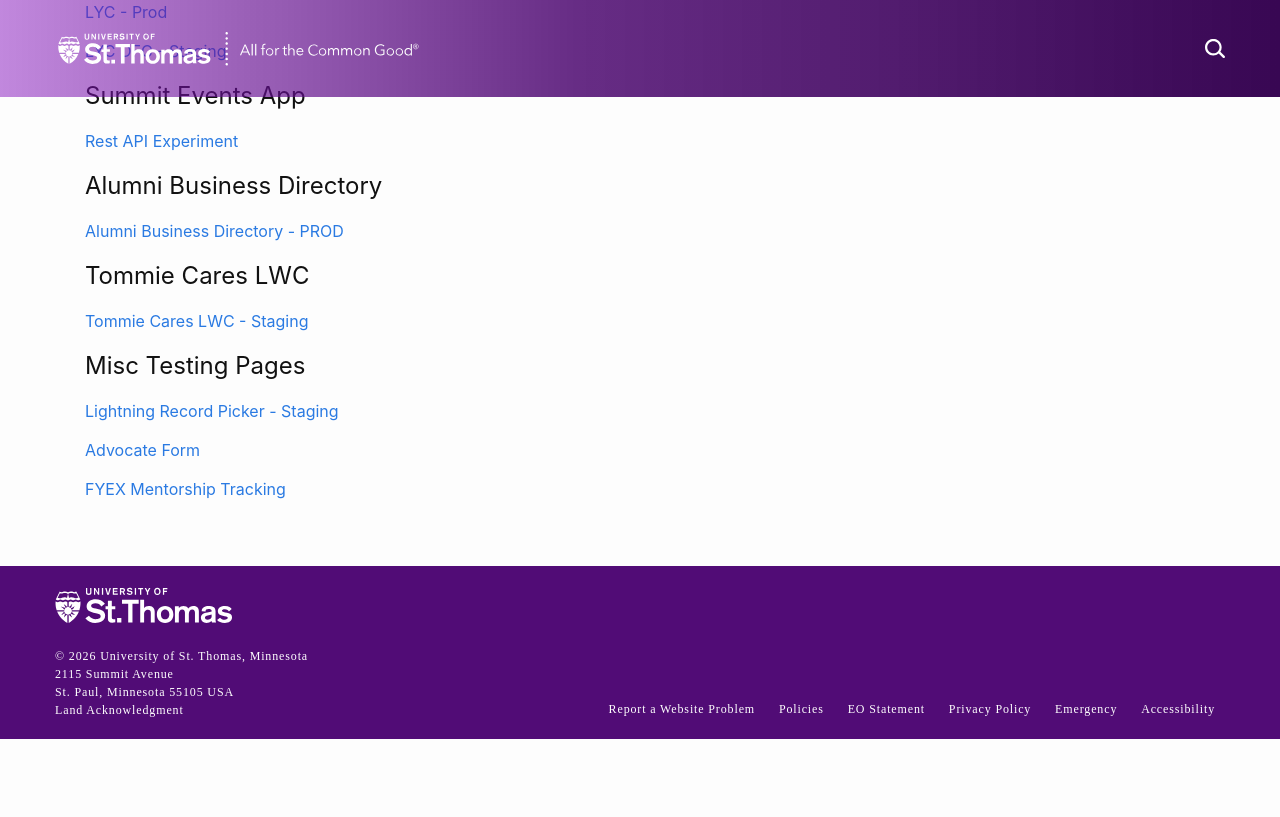
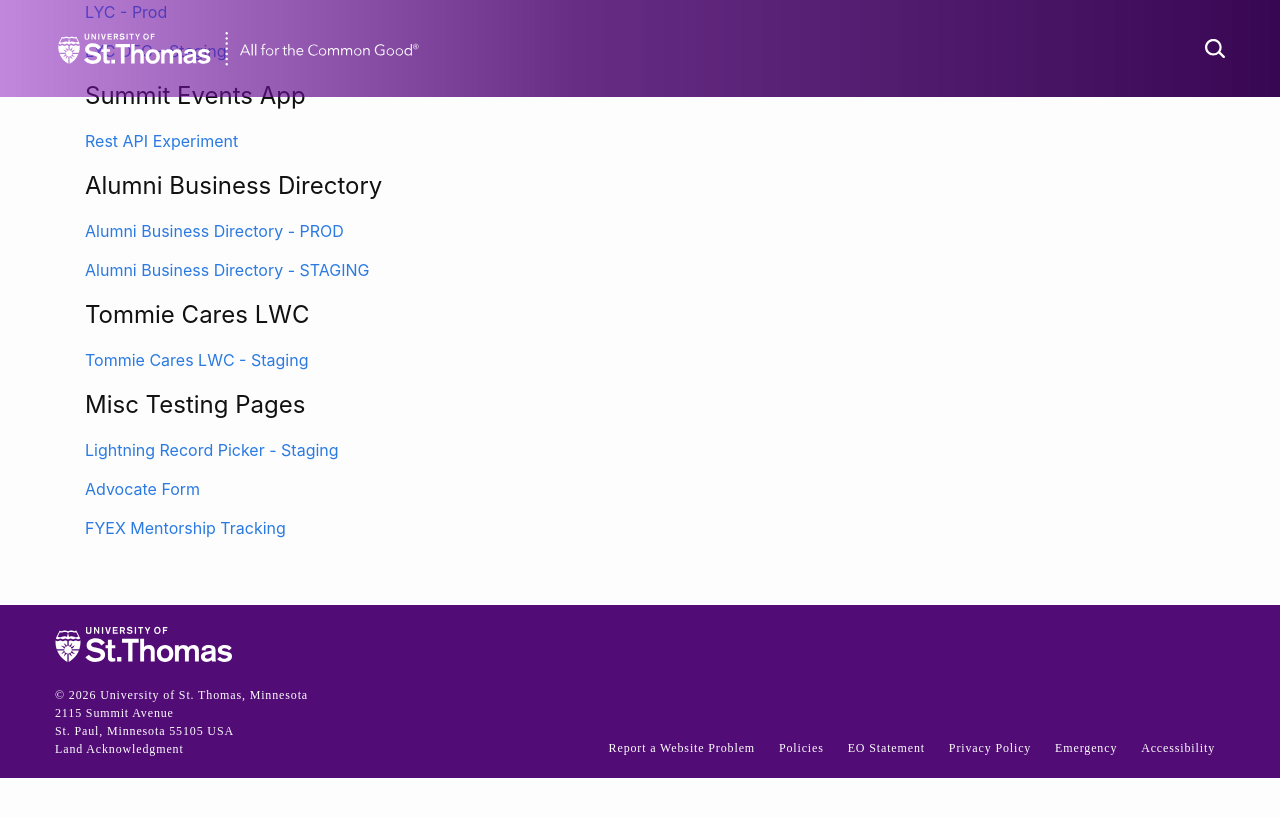
Before and after one commit to UniversityOfSaintThomas/crm_web_test, a Jekyll site: the page built from index.md, in a window 1280 px wide and 900 px high, scrolled down 640 px. Shown: the top 817 px of the window. Built offline with Jekyll 4.4.1, drawn with Linux system fonts in a browser that asks for light colours; some web fonts are replaced; our own code applies the rules of GitHub Pages for plain Markdown files.

Commit message:
Add link to Alumni Business Directory - STAGING

```diff
--- a/index.md
+++ b/index.md
@@ -34,6 +34,8 @@ This site is used to test external web pages (outside of Salesforce) that host C
 
 [Alumni Business Directory - PROD](alumni-business-directory-prod.md)
 
+[Alumni Business Directory - STAGING](alumni-business-directory-staging.md)
+
 ## Tommie Cares LWC
 
 [Tommie Cares LWC - Staging](tommie-cares-lwc-staging.md)
```
